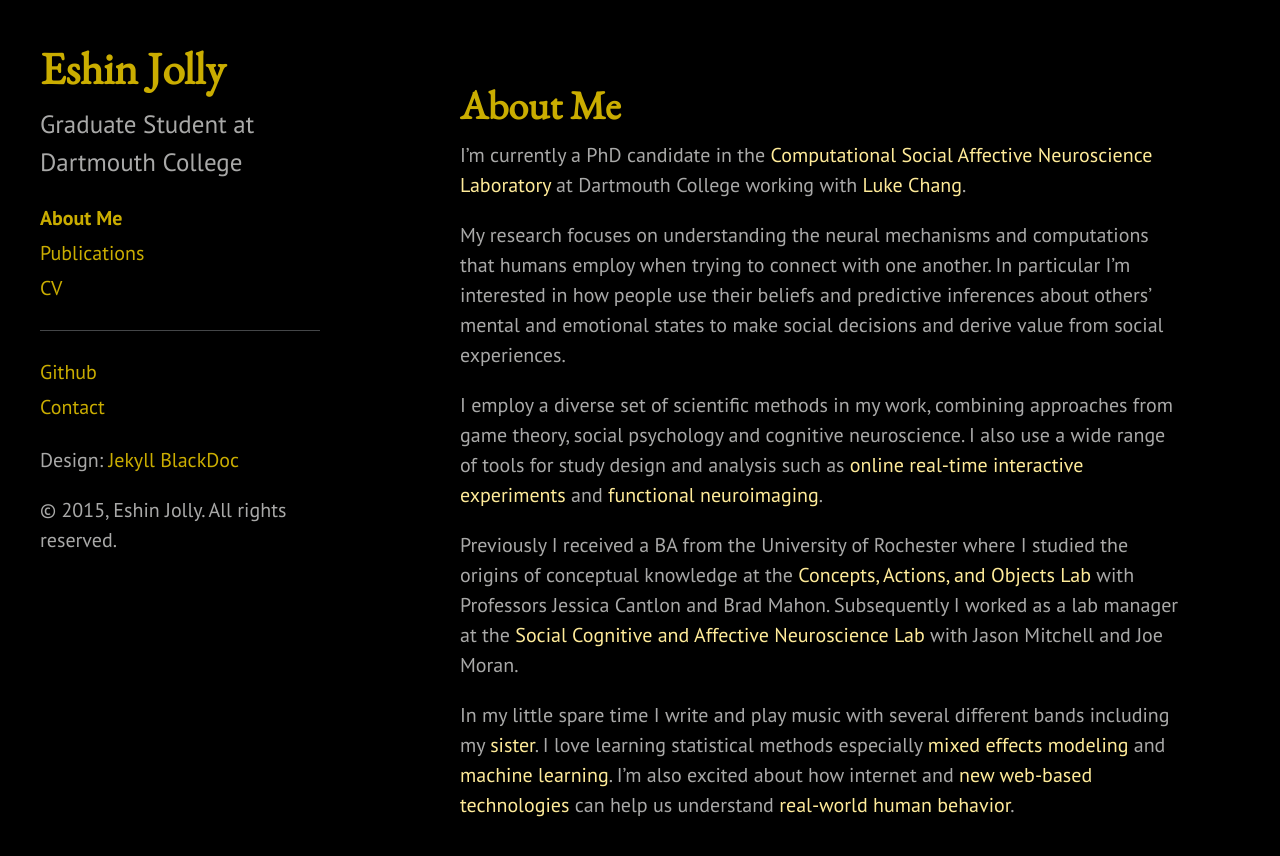
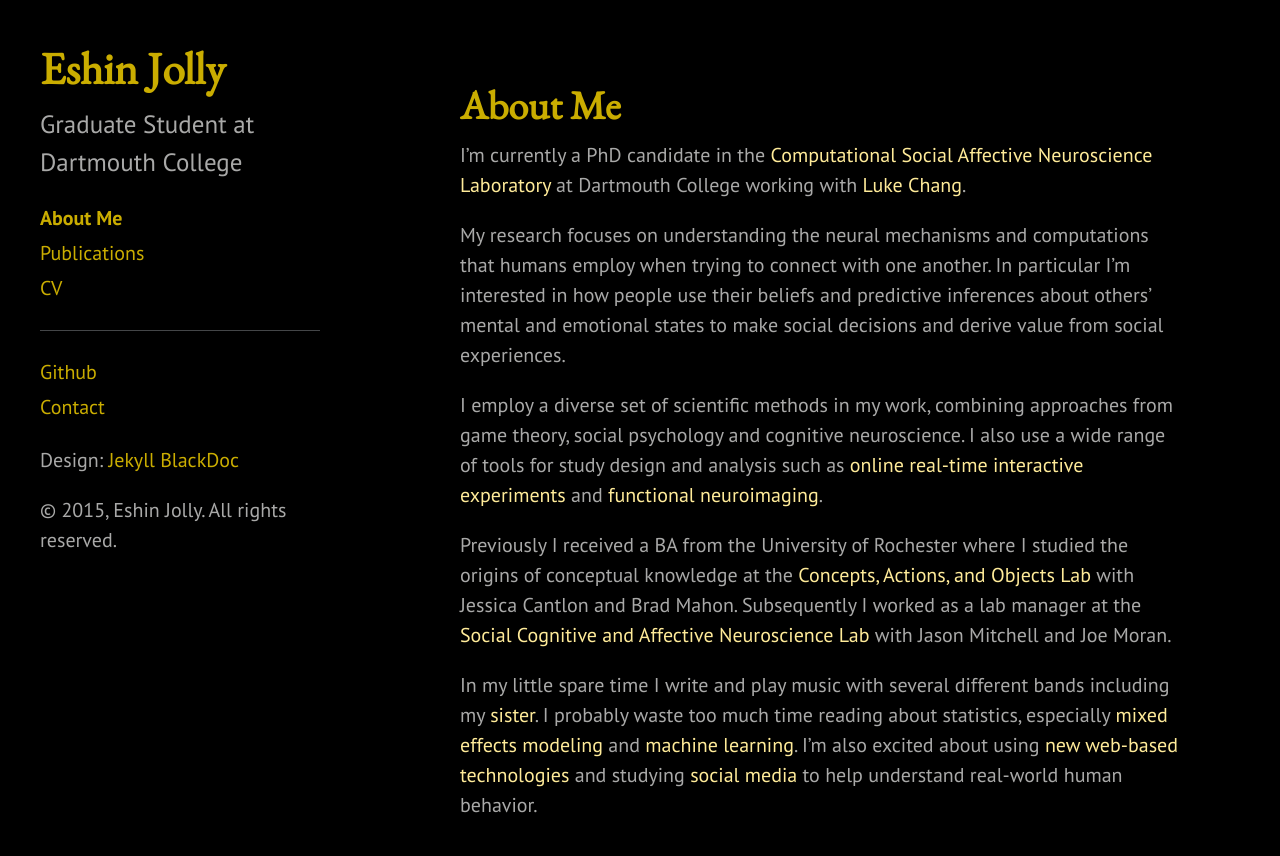
Before and after one commit to ejolly/ejolly.github.io, a Jekyll site: the page built from index.md, in a window 1280 px wide and 980 px high. Shown: the top 856 px of the window. Built offline with Jekyll 4.4.1, drawn with Linux system fonts in a browser that asks for light colours; Markdown is read by kramdown in place of the engine named in the settings.

Commit message:
Minor changes to about me.

```diff
--- a/index.md
+++ b/index.md
@@ -9,7 +9,7 @@ My research focuses on understanding the neural mechanisms and computations that
 
 I employ a diverse set of scientific methods in my work, combining approaches from game theory, social psychology and cognitive neuroscience. I also use a wide range of tools for study design and analysis such as [online real-time interactive experiments](https://github.com/HarvardEconCS/turkserver-meteor) and [functional neuroimaging](http://dbic.dartmouth.edu/wiki/index.php/Main_Page).
 
-Previously I received a BA from the University of Rochester where I studied the origins of conceptual knowledge at the [Concepts, Actions, and Objects Lab](http://caoslab.bcs.rochester.edu) with Professors Jessica Cantlon and Brad Mahon. Subsequently I worked as a lab manager at the [Social Cognitive and Affective Neuroscience Lab](http://www.wjh.harvard.edu/~scanlab/) with Jason Mitchell and Joe Moran.
+Previously I received a BA from the University of Rochester where I studied the origins of conceptual knowledge at the [Concepts, Actions, and Objects Lab](http://caoslab.bcs.rochester.edu) with Jessica Cantlon and Brad Mahon. Subsequently I worked as a lab manager at the [Social Cognitive and Affective Neuroscience Lab](http://www.wjh.harvard.edu/~scanlab/) with Jason Mitchell and Joe Moran.
 
 
-In my little spare time I write and play music with several different bands including my [sister](https://soundcloud.com/thosesiblings). I love learning statistical methods especially [mixed effects modeling](https://cran.r-project.org/web/packages/lme4/index.html) and [machine learning](http://scikit-learn.org/stable/.). I'm also excited about how internet and [new web-based technologies](https://www.meteor.com/) can help us understand [real-world human behavior](http://dbic.dartmouth.edu/~ejolly/temp/visualizingTwitter.html).
+In my little spare time I write and play music with several different bands including my [sister](https://soundcloud.com/thosesiblings). I probably waste too much time reading about statistics, especially [mixed effects modeling](https://cran.r-project.org/web/packages/lme4/index.html) and [machine learning](http://scikit-learn.org/stable/.). I'm also excited about using [new web-based technologies](https://www.meteor.com/) and studying [social media](http://dbic.dartmouth.edu/~ejolly/temp/visualizingTwitter.html) to help understand real-world human behavior.
```
